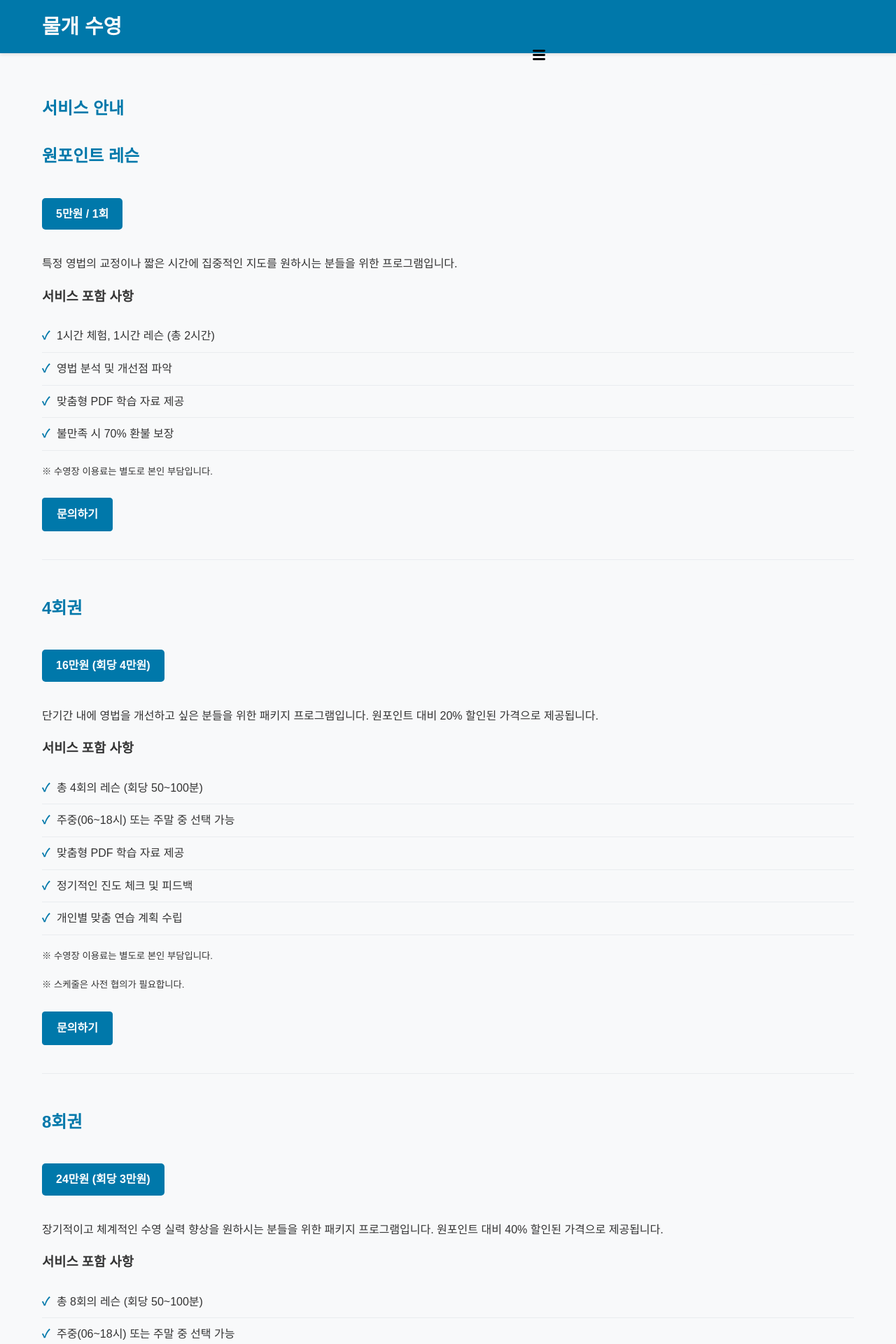
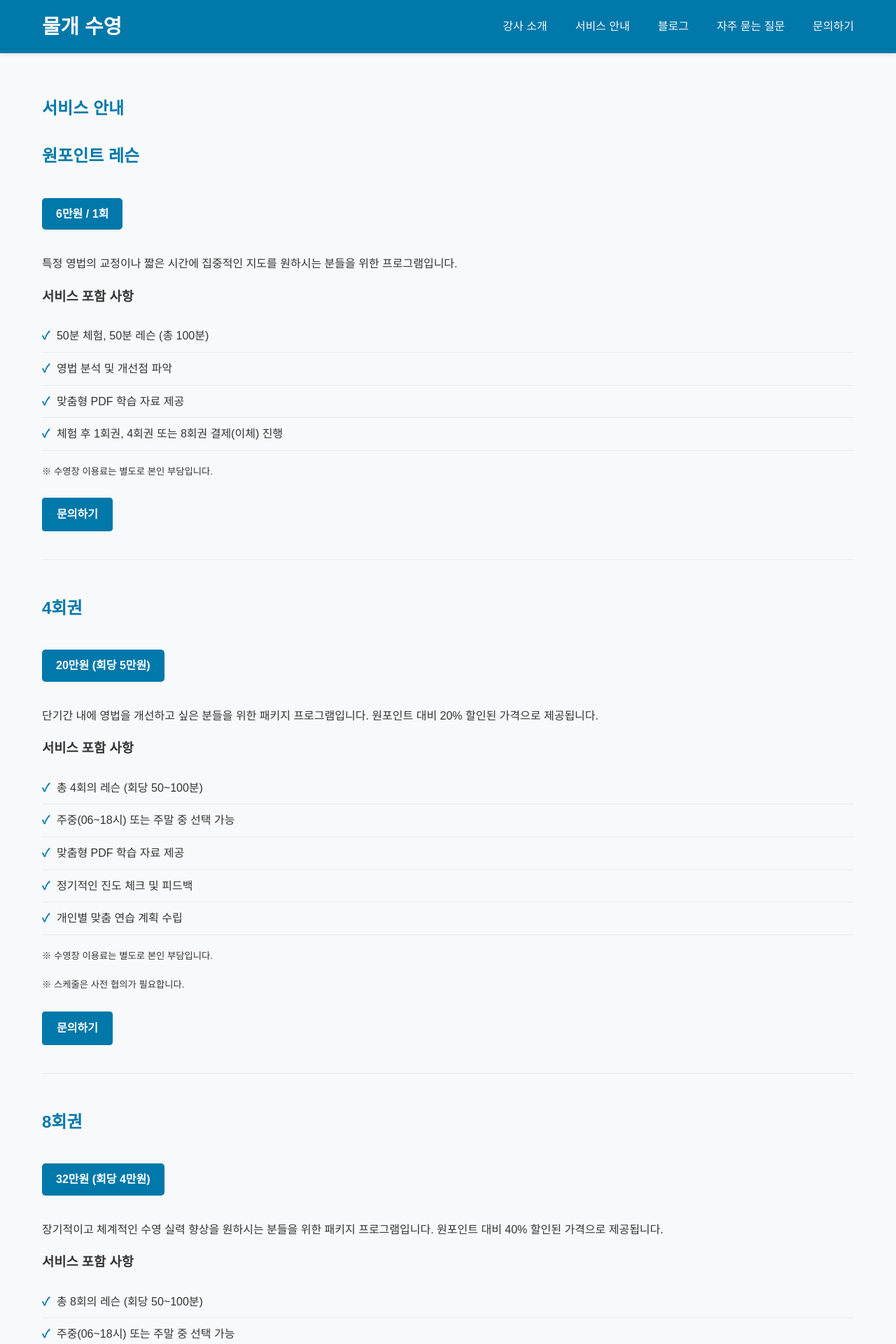
Before and after one commit to remakr-remora/remakr.github.io, a Jekyll site: the page built from services.md, in a window 1280 px wide. Shown: the top 1920 px of the page at 70% size. Built offline with Jekyll 4.4.1, drawn with Linux system fonts in a browser that asks for light colours.

```diff
--- a/_layouts/default.html
+++ b/_layouts/default.html
@@ -67,6 +67,7 @@
         <div class="footer-col">
           <h2>저작권</h2>
           <p>&copy; {{ site.time | date: '%Y' }} {{ site.title | escape }}. 모든 권리 보유.</p>
+          <p><a href="{{ '/privacy-policy/' | relative_url }}">개인정보처리방침</a></p>
         </div>
       </div>
     </div>
--- a/_layouts/home.html
+++ b/_layouts/home.html
@@ -23,7 +23,7 @@ layout: default
         <i class="fas fa-swimmer"></i>
         <h3>원포인트 레슨</h3>
         <p>1시간 체험, 1시간 레슨 (1회)</p>
-        <p class="price">5만원</p>
+        <p class="price">6만원</p>
         <a href="/services#onepoint" class="btn btn-outline">자세히 보기</a>
       </div>
 
@@ -31,7 +31,7 @@ layout: default
         <i class="fas fa-calendar-check"></i>
         <h3>4회권</h3>
         <p>주중 또는 주말, 스케줄 협의</p>
-        <p class="price">16만원</p>
+        <p class="price">20만원</p>
         <a href="/services#fourpack" class="btn btn-outline">자세히 보기</a>
       </div>
 
@@ -39,7 +39,7 @@ layout: default
         <i class="fas fa-calendar-alt"></i>
         <h3>8회권</h3>
         <p>주중 또는 주말, 스케줄 협의</p>
-        <p class="price">24만원</p>
+        <p class="price">32만원</p>
         <a href="/services#eightpack" class="btn btn-outline">자세히 보기</a>
       </div>
     </div>
--- a/assets/css/main.css
+++ b/assets/css/main.css
@@ -95,6 +95,14 @@ a:hover {
   box-shadow: 0 2px 5px rgba(0, 0, 0, 0.1);
 }
 
+.site-header .container {
+  display: flex;
+  flex-wrap: wrap;
+  align-items: center;
+  justify-content: space-between;
+  gap: 12px;
+}
+
 .site-title {
   margin: 0;
   font-size: 1.8rem;
@@ -106,13 +114,19 @@ a:hover {
 }
 
 .site-nav {
-  float: right;
   line-height: 2.5;
 }
 
 .site-nav .page-link {
   color: var(--light-text);
   margin-left: 20px;
+}
+
+.site-nav .trigger {
+  display: flex;
+  flex-wrap: wrap;
+  align-items: center;
+  gap: 4px 20px;
 }
 
 .site-nav .page-link:hover {
@@ -123,20 +137,19 @@ a:hover {
   display: none;
 }
 
+.site-nav label[for="nav-trigger"] {
+  display: none;
+}
+
 /* Mobile menu */
 @media screen and (max-width: 600px) {
   .site-nav {
-    position: absolute;
-    top: 8px;
-    right: 15px;
-    background-color: var(--primary-color);
-    border-radius: 5px;
-    text-align: right;
+    position: relative;
+    background-color: transparent;
   }
 
   .site-nav label[for="nav-trigger"] {
     display: block;
-    float: right;
     width: 36px;
     height: 36px;
     z-index: 2;
@@ -145,7 +158,6 @@ a:hover {
 
   .site-nav .menu-icon {
     display: block;
-    float: right;
     width: 36px;
     height: 26px;
     line-height: 0;
--- a/services.md
+++ b/services.md
@@ -6,15 +6,15 @@ permalink: /services/
 
 <div class="service-detail" id="onepoint">
   <h2>원포인트 레슨</h2>
-  <div class="service-price">5만원 / 1회</div>
+  <div class="service-price">6만원 / 1회</div>
   <p>특정 영법의 교정이나 짧은 시간에 집중적인 지도를 원하시는 분들을 위한 프로그램입니다.</p>
 
   <h3>서비스 포함 사항</h3>
   <ul class="service-features">
-    <li>1시간 체험, 1시간 레슨 (총 2시간)</li>
+    <li>50분 체험, 50분 레슨 (총 100분)</li>
     <li>영법 분석 및 개선점 파악</li>
     <li>맞춤형 PDF 학습 자료 제공</li>
-    <li>불만족 시 70% 환불 보장</li>
+    <li>체험 후 1회권, 4회권 또는 8회권 결제(이체) 진행</li>
   </ul>
 
   <p><small>※ 수영장 이용료는 별도로 본인 부담입니다.</small></p>
@@ -23,7 +23,7 @@ permalink: /services/
 
 <div class="service-detail" id="fourpack">
   <h2>4회권</h2>
-  <div class="service-price">16만원 (회당 4만원)</div>
+  <div class="service-price">20만원 (회당 5만원)</div>
   <p>단기간 내에 영법을 개선하고 싶은 분들을 위한 패키지 프로그램입니다. 원포인트 대비 20% 할인된 가격으로 제공됩니다.</p>
 
   <h3>서비스 포함 사항</h3>
@@ -42,7 +42,7 @@ permalink: /services/
 
 <div class="service-detail" id="eightpack">
   <h2>8회권</h2>
-  <div class="service-price">24만원 (회당 3만원)</div>
+  <div class="service-price">32만원 (회당 4만원)</div>
   <p>장기적이고 체계적인 수영 실력 향상을 원하시는 분들을 위한 패키지 프로그램입니다. 원포인트 대비 40% 할인된 가격으로 제공됩니다.</p>
 
   <h3>서비스 포함 사항</h3>
```
Also changed, not shown: _sass/minima/_base.scss (added, +256 -0 lines), faq.md (+3 -3 lines), privacy-policy.md (added, +45 -0 lines), Gemfile.lock, README.md, 1 other file.
